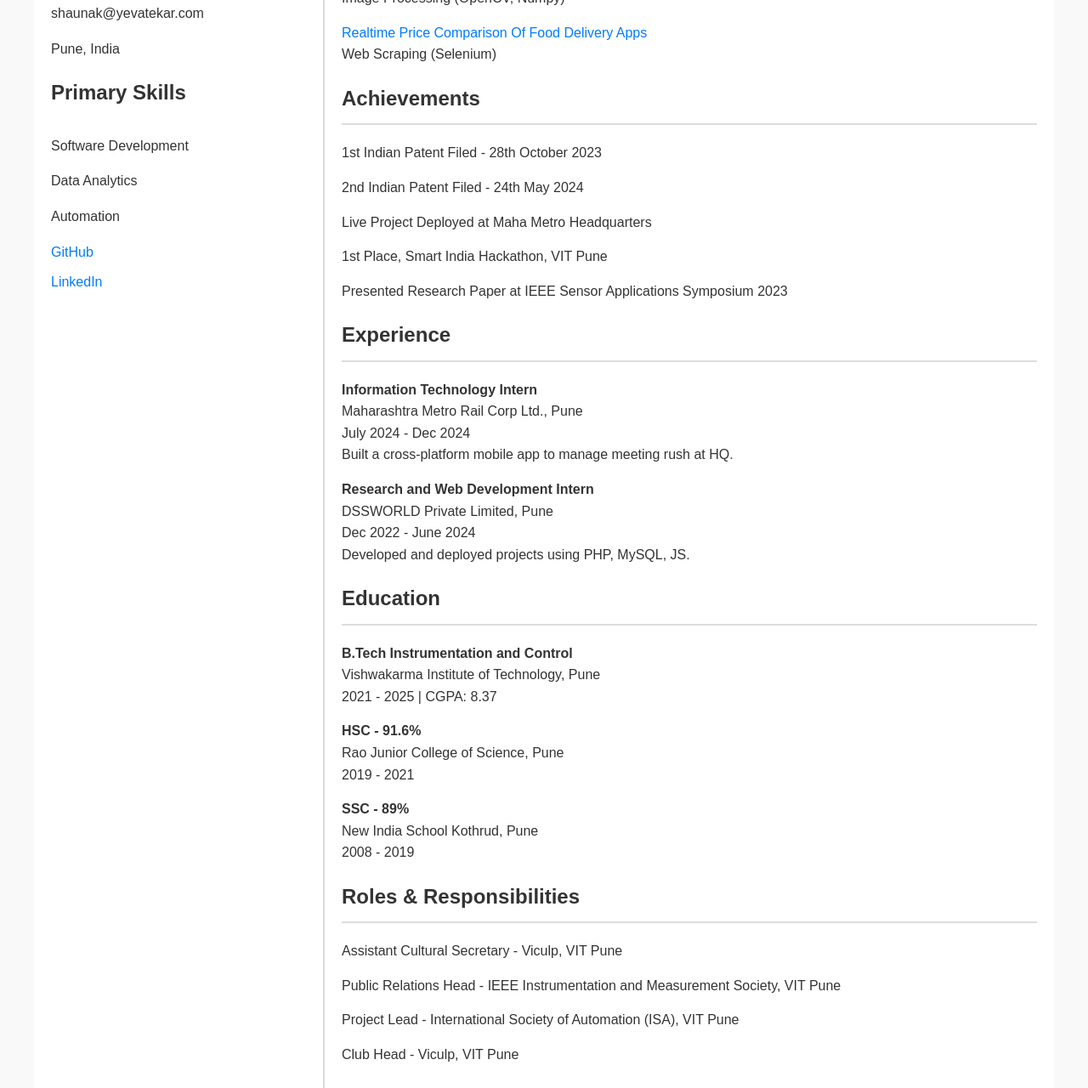
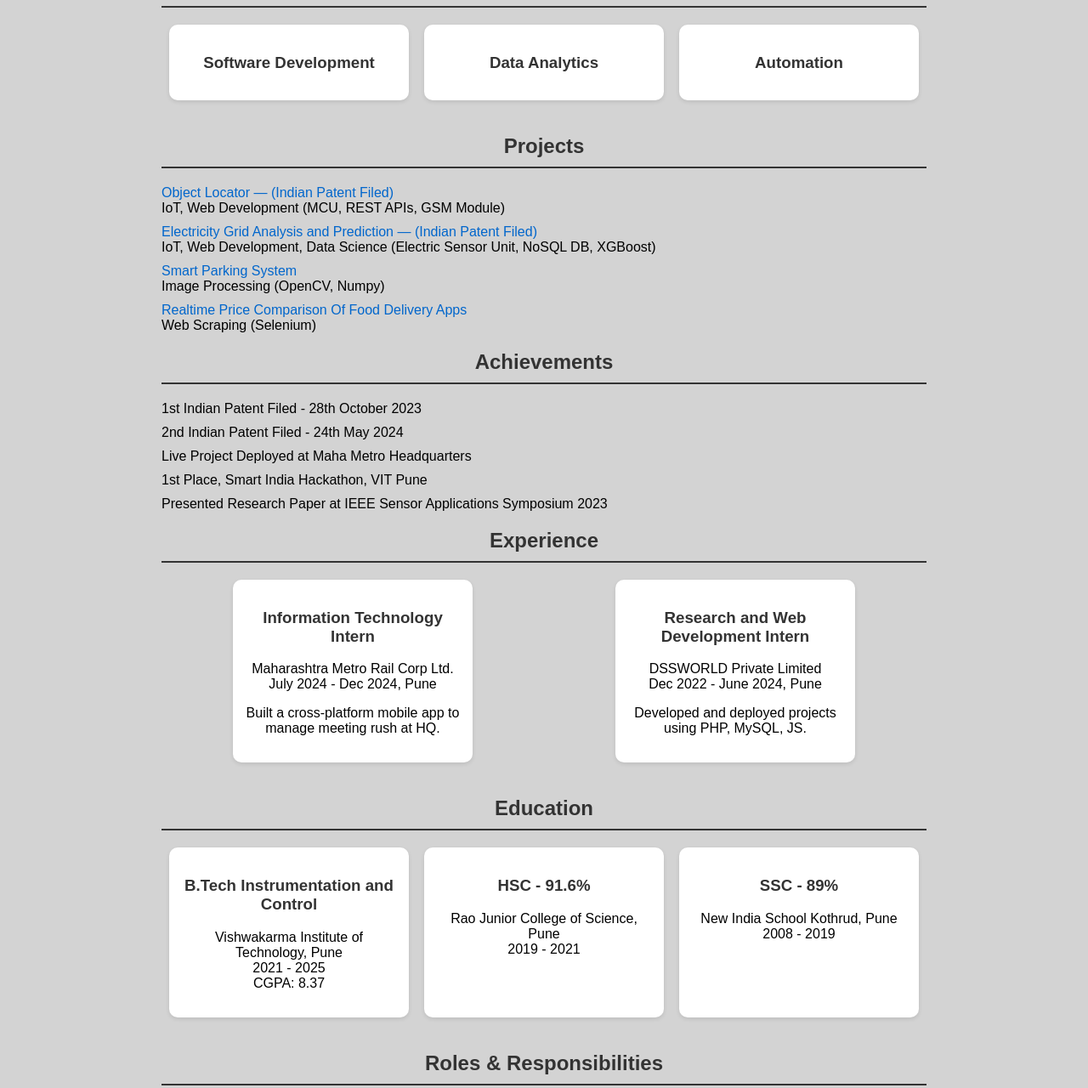
Before and after one commit to IamShaunak/IamShaunak.github.io, a plain HTML site: page index.html in a window 1280 px wide. Shown: the part 343-1623 px from the top of the page at 85% size. Drawn offline with Linux system fonts and the light colour scheme.

Commit message:
Update index.html

```diff
--- a/index.html
+++ b/index.html
@@ -3,26 +3,80 @@
 <head>
     <meta charset="UTF-8">
     <title>Shaunak Yevatekar | Portfolio</title>
-    <link rel="stylesheet" href="style.css"> <!-- Linking your CSS file -->
+    <style>
+        body {
+            background-color: lightgray;
+            font-family: Arial, sans-serif;
+            margin: 0;
+            padding: 20px;
+        }
+        .container {
+            max-width: 900px;
+            margin: 0 auto;
+            text-align: center;
+        }
+        .profile {
+            width: 150px;
+            height: 150px;
+            border-radius: 50%;
+            object-fit: cover;
+            margin-bottom: 20px;
+        }
+        h1, h2, h3 {
+            color: #333;
+        }
+        h2 {
+            border-bottom: 2px solid #333;
+            padding-bottom: 10px;
+        }
+        .skills-container, .section {
+            display: flex;
+            justify-content: space-around;
+            margin: 20px 0;
+            flex-wrap: wrap;
+        }
+        .skill-box, .info-box {
+            background-color: #fff;
+            padding: 15px;
+            border-radius: 10px;
+            width: 28%;
+            box-shadow: 0 2px 5px rgba(0,0,0,0.1);
+            margin-bottom: 20px;
+        }
+        ul {
+            list-style-type: none;
+            padding: 0;
+            text-align: left;
+        }
+        li {
+            margin: 10px 0;
+        }
+        a {
+            text-decoration: none;
+            color: #0066cc;
+        }
+        a:hover {
+            text-decoration: underline;
+        }
+    </style>
 </head>
 <body>
     <div class="container">
-        <!-- Sidebar -->
-        <div class="sidebar">
-            <img src="assets/image.jpeg" alt="Shaunak Yevatekar" style="width: 150px; height: 150px; border-radius: 50%; margin-bottom: 20px;">
+        <!-- Header -->
+        <div>
+            <img src="assets/image.jpeg" alt="Shaunak Yevatekar" class="profile">
             <h1>Shaunak Yevatekar</h1>
-            <p>shaunak@yevatekar.com</p>
-            <p>Pune, India</p>
-            <h2>Primary Skills</h2>
-            <p>Software Development</p>
-            <p>Data Analytics</p>
-            <p>Automation</p>
-            <a href="https://github.com/IamShaunak" target="_blank">GitHub</a>
-            <a href="https://linkedin.com/in/shaunakyevatekar" target="_blank">LinkedIn</a> <!-- Update with real link -->
+            <p>shaunak@yevatekar.com | Pune, India</p>
         </div>
 
-        <!-- Main Content -->
-        <div class="content">
+        <!-- Skills -->
+        <h2>Primary Skills</h2>
+        <div class="skills-container">
+            <div class="skill-box"><h3>Software Development</h3></div>
+            <div class="skill-box"><h3>Data Analytics</h3></div>
+            <div class="skill-box"><h3>Automation</h3></div>
+        </div>
+
         <!-- Projects -->
         <h2>Projects</h2>
         <ul>
@@ -44,40 +98,35 @@
 
         <!-- Experience -->
         <h2>Experience</h2>
-            <ul>
-                <li>
-                    <strong>Information Technology Intern</strong><br>
-                    Maharashtra Metro Rail Corp Ltd., Pune<br>
-                    July 2024 - Dec 2024<br>
-                    Built a cross-platform mobile app to manage meeting rush at HQ.
-                </li>
-                <li>
-                    <strong>Research and Web Development Intern</strong><br>
-                    DSSWORLD Private Limited, Pune<br>
-                    Dec 2022 - June 2024<br>
-                    Developed and deployed projects using PHP, MySQL, JS.
-                </li>
-            </ul>
+        <div class="section">
+            <div class="info-box">
+                <h3>Information Technology Intern</h3>
+                <p>Maharashtra Metro Rail Corp Ltd.<br>July 2024 - Dec 2024, Pune</p>
+                <p>Built a cross-platform mobile app to manage meeting rush at HQ.</p>
+            </div>
+            <div class="info-box">
+                <h3>Research and Web Development Intern</h3>
+                <p>DSSWORLD Private Limited<br>Dec 2022 - June 2024, Pune</p>
+                <p>Developed and deployed projects using PHP, MySQL, JS.</p>
+            </div>
+        </div>
 
         <!-- Education -->
         <h2>Education</h2>
-            <ul>
-                <li>
-                    <strong>B.Tech Instrumentation and Control</strong><br>
-                    Vishwakarma Institute of Technology, Pune<br>
-                    2021 - 2025 | CGPA: 8.37
-                </li>
-                <li>
-                    <strong>HSC - 91.6%</strong><br>
-                    Rao Junior College of Science, Pune<br>
-                    2019 - 2021
-                </li>
-                <li>
-                    <strong>SSC - 89%</strong><br>
-                    New India School Kothrud, Pune<br>
-                    2008 - 2019
-                </li>
-            </ul>
+        <div class="section">
+            <div class="info-box">
+                <h3>B.Tech Instrumentation and Control</h3>
+                <p>Vishwakarma Institute of Technology, Pune<br>2021 - 2025<br>CGPA: 8.37</p>
+            </div>
+            <div class="info-box">
+                <h3>HSC - 91.6%</h3>
+                <p>Rao Junior College of Science, Pune<br>2019 - 2021</p>
+            </div>
+            <div class="info-box">
+                <h3>SSC - 89%</h3>
+                <p>New India School Kothrud, Pune<br>2008 - 2019</p>
+            </div>
+        </div>
 
         <!-- Roles & Responsibilities -->
         <h2>Roles & Responsibilities</h2>
@@ -88,6 +137,5 @@
             <li>Club Head - Viculp, VIT Pune</li>
         </ul>
     </div>
-    </div>
 </body>
 </html>
```
Lines whose indentation alone changed are shown as unchanged.
